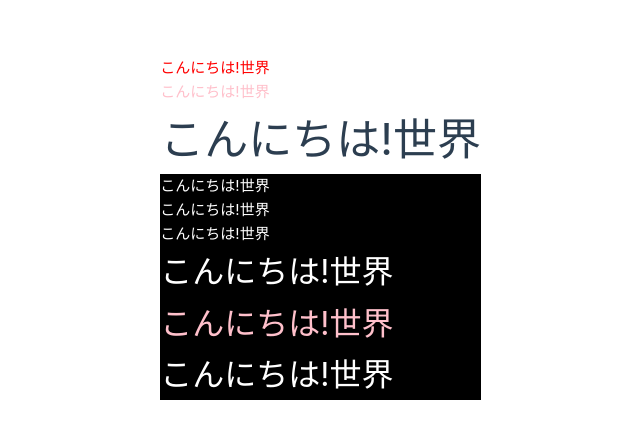
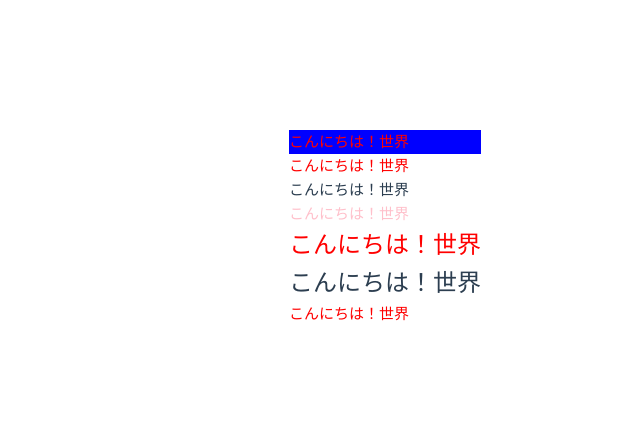
Before and after one commit to takatoshi-tenko/vue-folder, a Vue app in the folder vue3/hello-vue/: page / in a window 1280 px wide. Shown: the part 172-610 px from the top of the page, without its empty margins (159-799 px from the left). Built offline with nearby package versions, Linux system fonts and the light colour scheme.

Commit message:
リスト4.6

```diff
--- a/vue3/hello-vue/src/App.vue
+++ b/vue3/hello-vue/src/App.vue
@@ -1,55 +1,72 @@
 <script setup lang="ts">
 import { ref, computed } from 'vue'
 
-const msg = ref('こんにちは!世界')
-const msgTextRed = ref('red')
-const msgTextColor = ref('white')
-const msgBgColor = ref('black')
-const msgStyles = ref({
-  color: 'white',
-  backgroundColor: 'black'
+const msg = ref('こんにちは！世界')
+const isTextColorRed = ref(true)
+const isTextColorBlue = ref(false)
+const styles = ref({
+  isTextColorRed: false,
+  isTextColorBlue: true
 })
-const msgStyles2 = ref({
-  fontSize: '24pt'
-})
-const msgStyles3 = ref({
-  color: 'pink',
-  fontSize: '24pt'
-})
-const textSize = computed((): string => {
-  const size = Math.round(Math.random() * 25) + 10
-  return `${size}pt`
+
+const computedStyles = computed((): { textColorRed: boolean; bgColorBlue: boolean } => {
+  const randText = Math.round(Math.random())
+  let textColorFlg = true
+  if (randText == 0) {
+    textColorFlg = false
+  }
+  const randBg = Math.round(Math.random())
+  let bgColorFlg = true
+  if (randBg == 0) {
+    bgColorFlg = false
+  }
+  return {
+    textColorRed: textColorFlg,
+    bgColorBlue: bgColorFlg
+  }
 })
 </script>
 
 <template>
   <div>
-    <p v-bind:style="{ color: msgTextRed }">
+    <p v-bind:class="{ textColorRed: true, bgColorBlue: true }">
       {{ msg }}
     </p>
-    <p v-bind:style="{ color: 'pink' }">
+    <p v-bind:class="{ textColorRed: isTextColorRed, bgColorBlue: isBgColorBlue }">
       {{ msg }}
     </p>
-    <p v-bind:style="{ fontSize: textSize }">
+    <p v-bind:class="{ textColorPink: true }">
       {{ msg }}
     </p>
-    <p v-bind:style="{ color: msgTextColor, backgroundColor: msgBgColor }">
+    <p v-bind:class="{ 'text-color-pink': true }">
       {{ msg }}
     </p>
-    <p v-bind:style="{ color: msgTextColor, 'background-color': msgBgColor }">
+    <p
+      class="textSize24"
+      v-bind:class="{ textColorRed: isTextColorRed, bgColorBlue: isBgColorBlue }"
+    >
       {{ msg }}
     </p>
-    <p v-bind:style="msgStyles">
+    <p class="textSize24" v-bind:class="styles">
       {{ msg }}
     </p>
-    <p v-bind:style="[msgStyles, msgStyles2]">
-      {{ msg }}
-    </p>
-    <p v-bind:style="[msgStyles, msgStyles3]">
-      {{ msg }}
-    </p>
-    <p v-bind:style="[msgStyles3, msgStyles]">
+    <p v-bind:class="computedStyles">
       {{ msg }}
     </p>
   </div>
 </template>
+
+<style>
+.textColorRed {
+  color: red;
+}
+.text-color-pink {
+  color: pink;
+}
+.bgColorBlue {
+  background-color: blue;
+}
+.textSize24 {
+  font-size: 24px;
+}
+</style>
```
